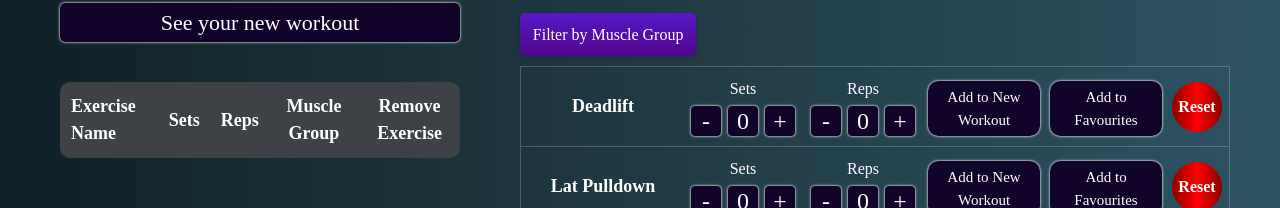
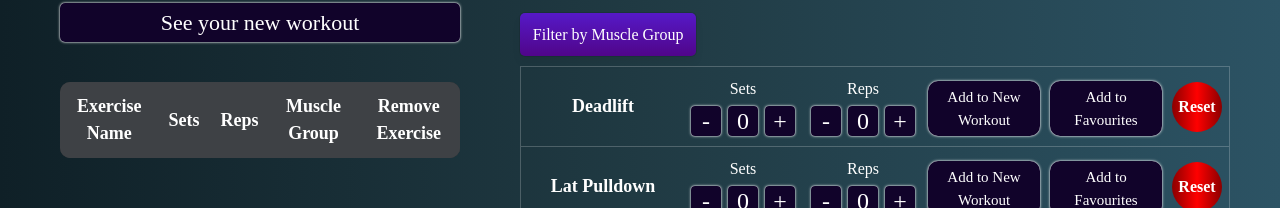
Before and after one commit to Satokii/gymtyme, a React (Vite) app: page /exercises in a window 1280 px wide. Shown: the part 227-435 px from the top of the page. Built offline with nearby package versions, Linux system fonts and the light colour scheme; a web font is replaced by a local one.

Commit message:
refactor: temporarily remove excess table styling

```diff
--- a/src/styles/workouts/new-workout.css
+++ b/src/styles/workouts/new-workout.css
@@ -78,17 +78,17 @@ th {
     background-color: #3e4145;
 }
 
-th:first-child {
+/* th:first-child {
     text-align: start;
-}
+} */
 
-th:last-child, td:last-child {
+/* th:last-child, td:last-child {
     border-right-width: 0;
 }
-
-tr:last-child td {
+   */
+/* tr:last-child td {
     border-bottom-width: 0;
-}
+} */
 
 td:nth-last-child(-n + 4) {
     text-align: center;
```
